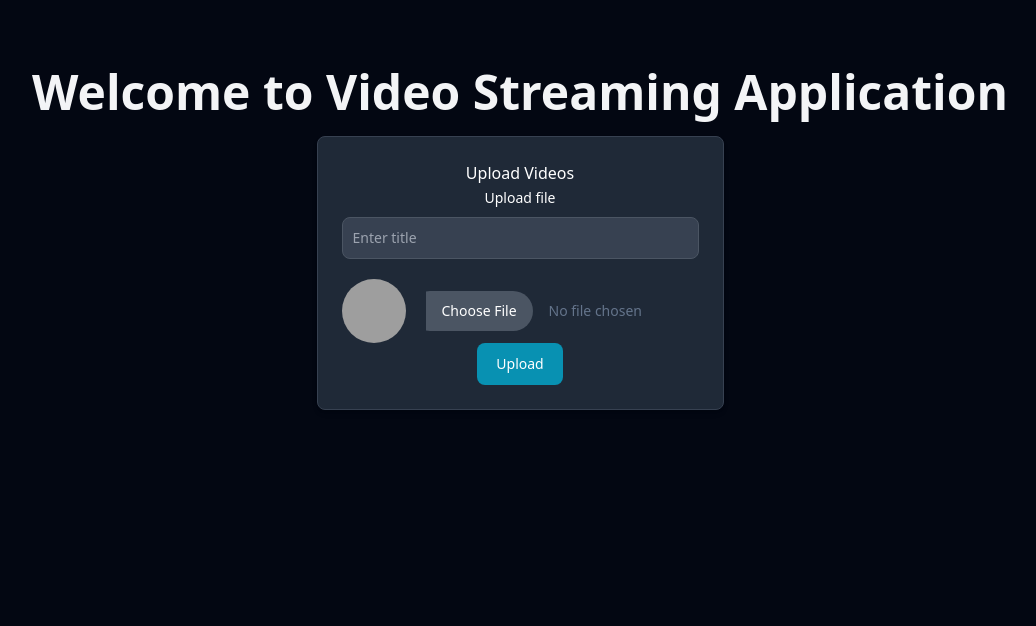
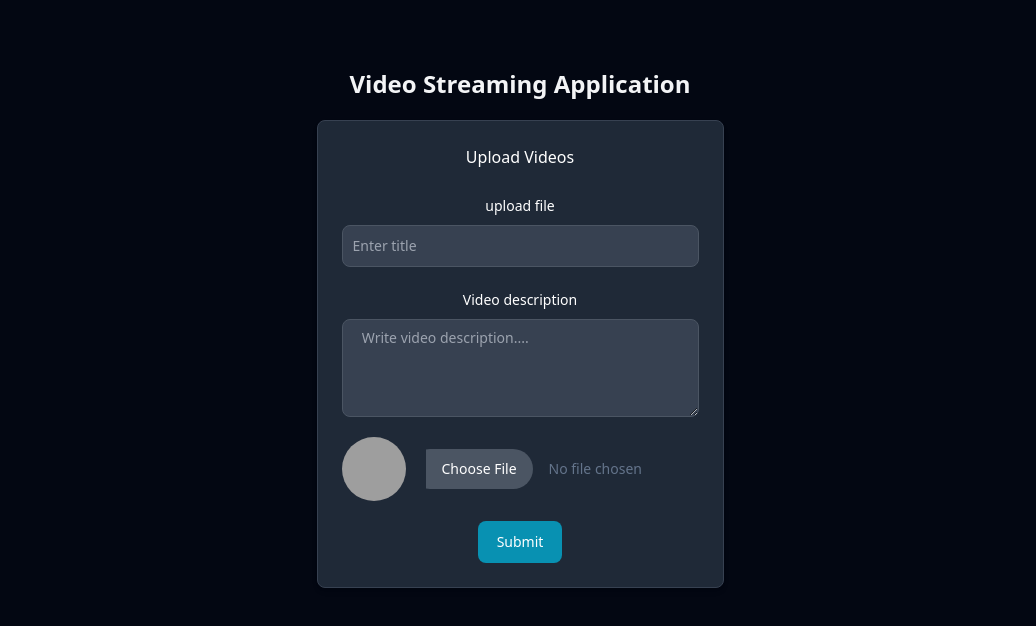
Before and after one commit to choudharymanisha/StreamingApp-Frontend, a React (Vite) app: page / in a window 1280 px wide. Shown: the top 626 px of the page, without its empty margins (120-1156 px from the left). Built offline with nearby package versions, Linux system fonts and the light colour scheme; grey boxes are pictures that could not be loaded.

Commit message:
Your commit message here

```diff
--- a/src/App.jsx
+++ b/src/App.jsx
@@ -10,7 +10,7 @@ function App() {
   return (
     <>
     <div  className="flex flex-col items-center space-y-5 justify-center py-9">
-      <h1 className= "text-5xl font-extrabold text-gray-700 dark:text-gray-100"> Welcome to Video Streaming Application</h1>
+      <h1 className= "text-2xl font-bold text-gray-700 dark:text-gray-100">  Video Streaming Application</h1>
       <VideoUpload/>
       </div>
     </>
--- a/src/Components/VideoUpload.jsx
+++ b/src/Components/VideoUpload.jsx
@@ -1,11 +1,15 @@
 import React, { useState } from "react";
 import videoLogo from "../assets/upload.png";
-import { Button, Card, Label, TextInput } from "flowbite-react";
+import { Button, Card, Label, TextInput,Textarea } from "flowbite-react";
 
 function VideoUpload() {
   const [selectedFile, setSelectedFile] = useState(null);
   const [progress, setProgress] = useState(0);
   const [uploadFile, setUploadFile] = useState(false);
+  const[meta,setMeta] = useState({
+    title:"",
+    description:"",
+  });
   const [message, setMessage] = useState("");
 
   function handleFileChange(event) {
@@ -13,35 +17,43 @@ function VideoUpload() {
   }
 
   function handleForm(formEvent) {
-    console.log("button clicked");
+    formEvent.preventDefault();
+    console.log(formEvent);
   }
 
   return (
     <>
       <div className="text-white">
         <Card className="flex flex-col items-center justify-center">
-          <div className="">
+          <div className="flex flex-col space-y-6">
             <h1>Upload Videos</h1>
-            <form className = "space-y-5" onSubmit={handleForm}>
+            <form  noValidate className = "space-y-5" onSubmit={handleForm}>
               <div>
                 <div className="mb-2 block">
-                  <Label htmlFor="file-upload" value="Upload file" />
+                  <Label htmlFor="file-upload" value="upload file" />
                 </div>
-                <TextInput placeholder="Enter title"/>
+                <TextInput name = "title" placeholder="Enter title"/>
               </div>
+              <div className="max-w-md">
+      <div className="mb-2 block">
+        <Label htmlFor="comment" value="Video description" />
+      </div>
+      <Textarea name = "description " id="comment" placeholder="  Write video description...." required rows={4} />
+    </div>
               <div className="flex items-center space-x-5 justify-center">
                 <div className="shrink-0">
                   <img className="h-16 w-16 object-cover rounded-full" src={videoLogo} alt="Current profile photo" />
                 </div>
                 <label className="block">
                   <span className="sr-only">Choose profile photo</span>
-                  <input onChange={handleFileChange} type="file" className="block w-full text-sm text-slate-500 file:mr-4 file:py-2 file:px-4 file:rounded-full file:border-0 file:text-sm file:font-semibold file:bg-violet-50 file:text-violet-700 hover:file:bg-violet-100" />
+                  <input name = "file" onChange={handleFileChange} type="file" className="block w-full text-sm text-slate-500 file:mr-4 file:py-2 file:px-4 file:rounded-full file:border-0 file:text-sm file:font-semibold file:bg-violet-50 file:text-violet-700 hover:file:bg-violet-100" />
                 </label>
               </div>
+              <div className="flex justify-center">
+              <Button type = "submit">Submit</Button>
+            </div>
             </form>
-            <div className="flex justify-center">
-              <Button>Upload</Button>
-            </div>
+
           </div>
         </Card>
       </div>
```
